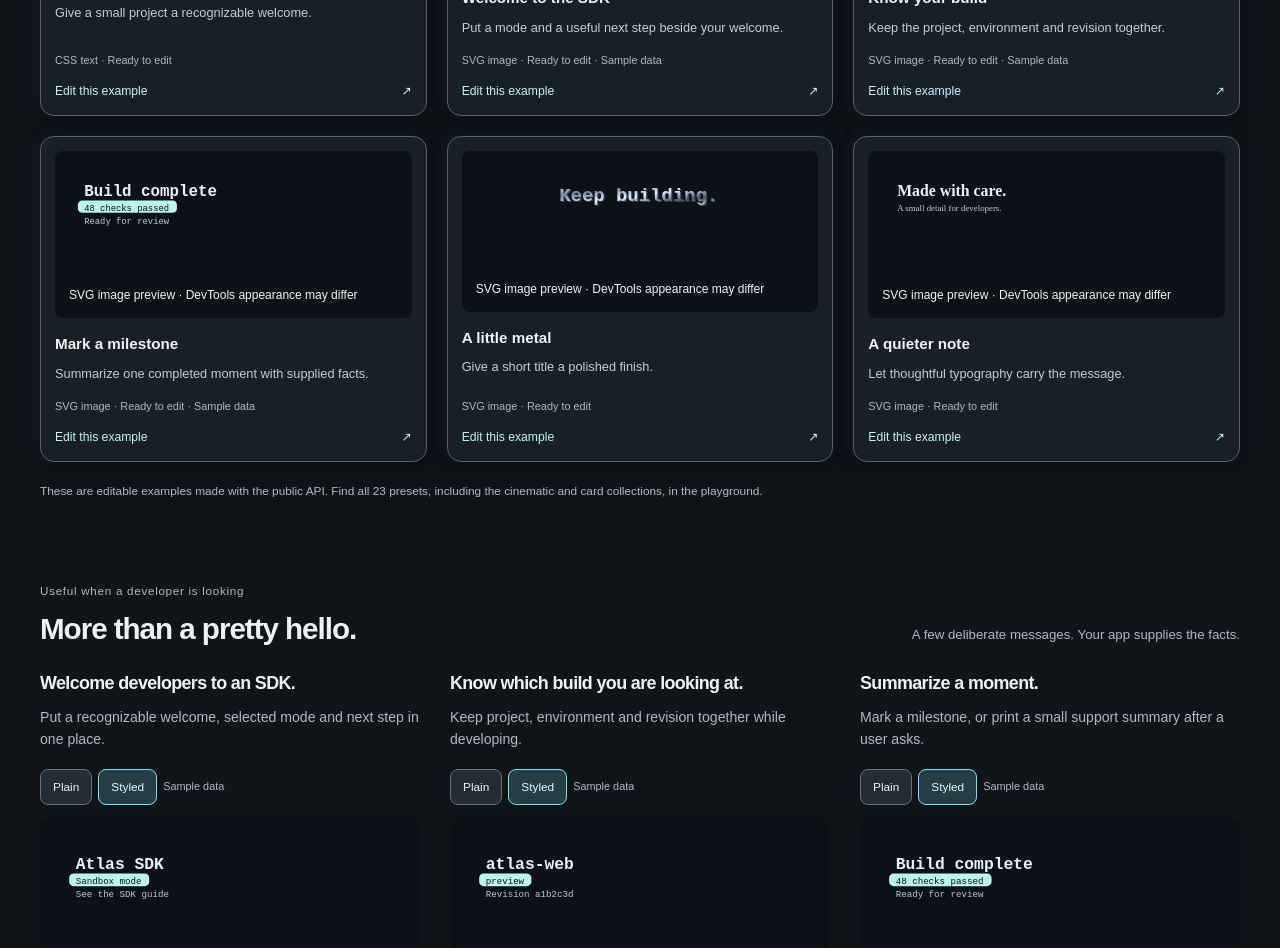
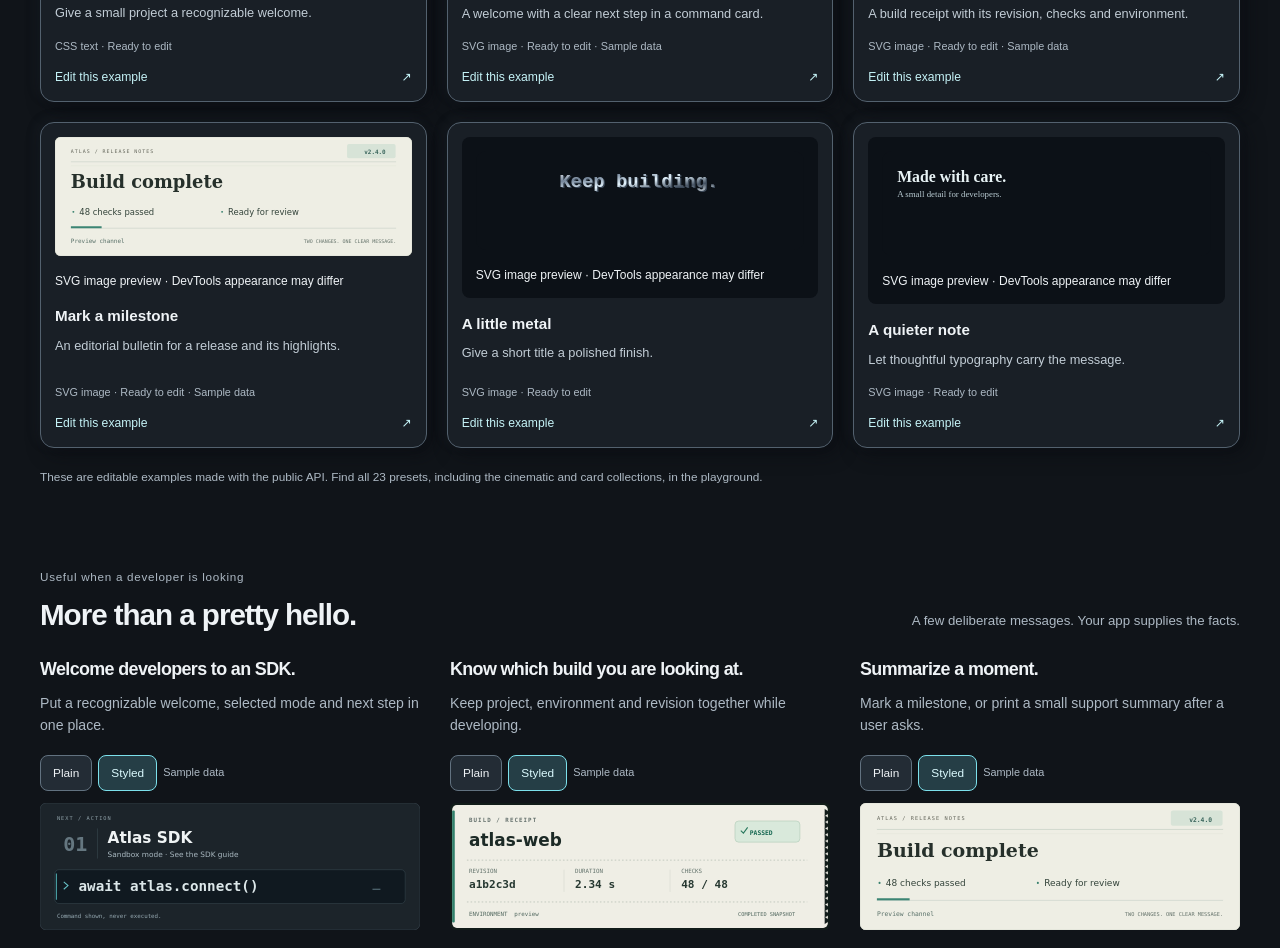
Before and after one commit to servrox/console-fx, a Next.js app in the folder apps/studio/: page / in a window 1280 px wide. Shown: the part 2120-3068 px from the top of the page. Built offline with nearby package versions, Linux system fonts and the light colour scheme.

Commit message:
fix(studio): give useful examples distinct card layouts

```diff
--- a/apps/studio/src/features/landing/examples.ts
+++ b/apps/studio/src/features/landing/examples.ts
@@ -1,6 +1,13 @@
 import { defineScene } from "@servrox/console-fx";
 import type { RenderRecipeV1, SceneV1 } from "@servrox/console-fx";
-import { neon, rgbSplit, chrome } from "@servrox/console-fx/presets";
+import {
+  neon,
+  rgbSplit,
+  chrome,
+  commandCard,
+  buildReceipt,
+  releaseBulletin,
+} from "@servrox/console-fx/presets";
 
 export const EXAMPLES = [
   {
@@ -16,7 +23,7 @@ export const EXAMPLES = [
     name: "Welcome to the SDK",
     category: "useful",
     text: "Atlas SDK",
-    purpose: "Put a mode and a useful next step beside your welcome.",
+    purpose: "A welcome with a clear next step in a command card.",
     sample: true,
   },
   {
@@ -24,7 +31,7 @@ export const EXAMPLES = [
     name: "Know your build",
     category: "useful",
     text: "atlas-web",
-    purpose: "Keep the project, environment and revision together.",
+    purpose: "A build receipt with its revision, checks and environment.",
     sample: true,
   },
   {
@@ -32,7 +39,7 @@ export const EXAMPLES = [
     name: "Mark a milestone",
     category: "useful",
     text: "Build complete",
-    purpose: "Summarize one completed moment with supplied facts.",
+    purpose: "An editorial bulletin for a release and its highlights.",
     sample: true,
   },
   {
@@ -82,33 +89,47 @@ export function exampleRecipe(
         })),
       })),
     });
+  } else if (id === "sdkWelcome") {
+    scene = commandCard({
+      step: "01",
+      title: text,
+      instruction: "Sandbox mode · See the SDK guide",
+      command: "await atlas.connect()",
+      safety: "Command shown, never executed.",
+    });
+  } else if (id === "devContext") {
+    scene = buildReceipt({
+      project: text,
+      outcome: "PASSED",
+      revision: "a1b2c3d",
+      duration: "2.34 s",
+      checks: "48 / 48",
+      environment: "preview",
+    });
+  } else if (id === "milestone") {
+    scene = releaseBulletin({
+      product: "ATLAS",
+      version: "v2.4.0",
+      headline: text,
+      changes: ["48 checks passed", "Ready for review"],
+      channel: "Preview channel",
+    });
   } else {
-    const lines =
-      id === "sdkWelcome"
-        ? [text, "Sandbox mode", "See the SDK guide"]
-        : id === "devContext"
-          ? [text, "preview", "Revision a1b2c3d"]
-          : id === "milestone"
-            ? [text, "48 checks passed", "Ready for review"]
-            : [text, "A small detail for developers."];
     scene = defineScene({
       schemaVersion: 1,
       label: EXAMPLES.find((example) => example.id === id)!.name,
       surface: { width: 520, height: 166, padding: 24, background: "#0c1117" },
-      lines: lines.map((value, index) => ({
+      lines: [text, "A small detail for developers."].map((value, index) => ({
         runs: [
           {
             text: value,
             style: {
               fontSize: index === 0 ? 25 : 14,
               fontWeight: index === 0 ? 700 : 400,
-              fontFamily: id === "quietEditorial" ? "serif" : "mono",
+              fontFamily: "serif",
               color: index === 0 ? "#e8f3f5" : "#b9cbd2",
             },
-            effects:
-              index === 1 && id !== "quietEditorial"
-                ? [{ kind: "badge", color: "#bdf4ee" }]
-                : [],
+            effects: [],
           },
         ],
       })),
--- a/apps/studio/src/features/landing/gallery.tsx
+++ b/apps/studio/src/features/landing/gallery.tsx
@@ -54,7 +54,12 @@ export function ExampleGallery() {
                 session.transfer(recipe);
               }}
             >
-              <span className="example-preview">
+              <span
+                className="example-preview"
+                data-presentation={
+                  recipe.scene.presentation ? "card" : undefined
+                }
+              >
                 <ConsolePreview scene={recipe.scene} options={recipe.options} />
               </span>
               <span className="example-caption">
--- a/apps/studio/src/features/landing/use-case-comparison.tsx
+++ b/apps/studio/src/features/landing/use-case-comparison.tsx
@@ -36,7 +36,12 @@ export function UseCaseComparison({ id }: { readonly id: ExampleId }) {
         </button>
         <span>Sample data</span>
       </div>
-      <div className="use-case-preview">
+      <div
+        className="use-case-preview"
+        data-presentation={
+          !plain && recipe.scene.presentation ? "card" : undefined
+        }
+      >
         <ConsolePreview scene={selected.scene} options={selected.options} />
       </div>
       <button
--- a/apps/studio/src/styles/experience.css
+++ b/apps/studio/src/styles/experience.css
@@ -378,6 +378,11 @@ button.example-card:hover:not(:disabled) {
 .use-case-preview pre {
   line-height: 1.8;
 }
+.example-preview[data-presentation="card"],
+.use-case-preview[data-presentation="card"] {
+  padding: 0;
+  background: transparent;
+}
 .use-case-comparison .text-button {
   margin: 8px 0 18px;
 }
```
Also changed, not shown: 5 other files (tests, documents, lock files or other folders).
